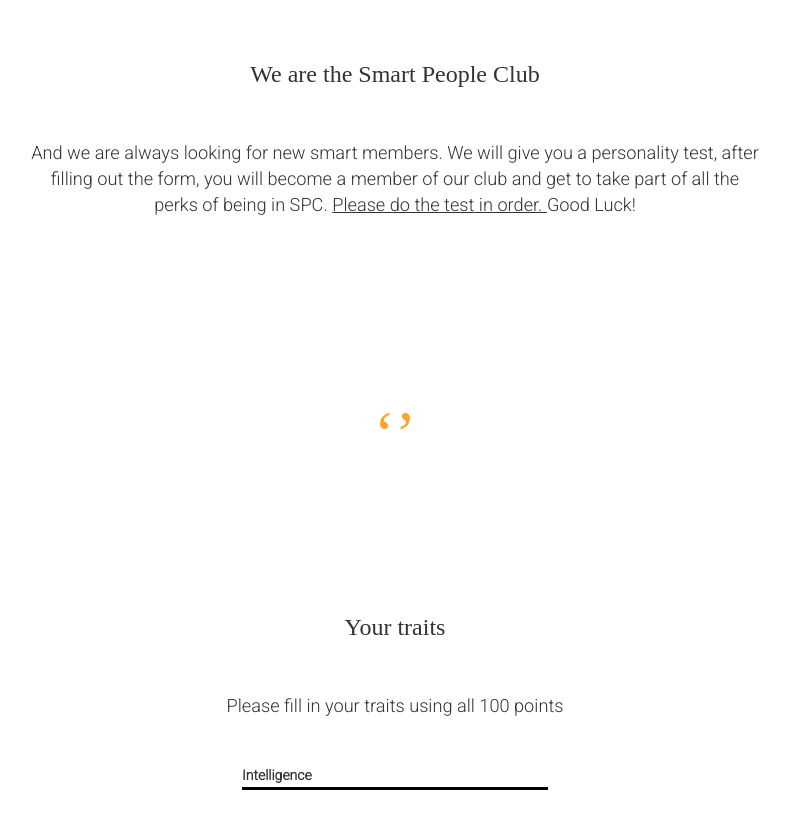
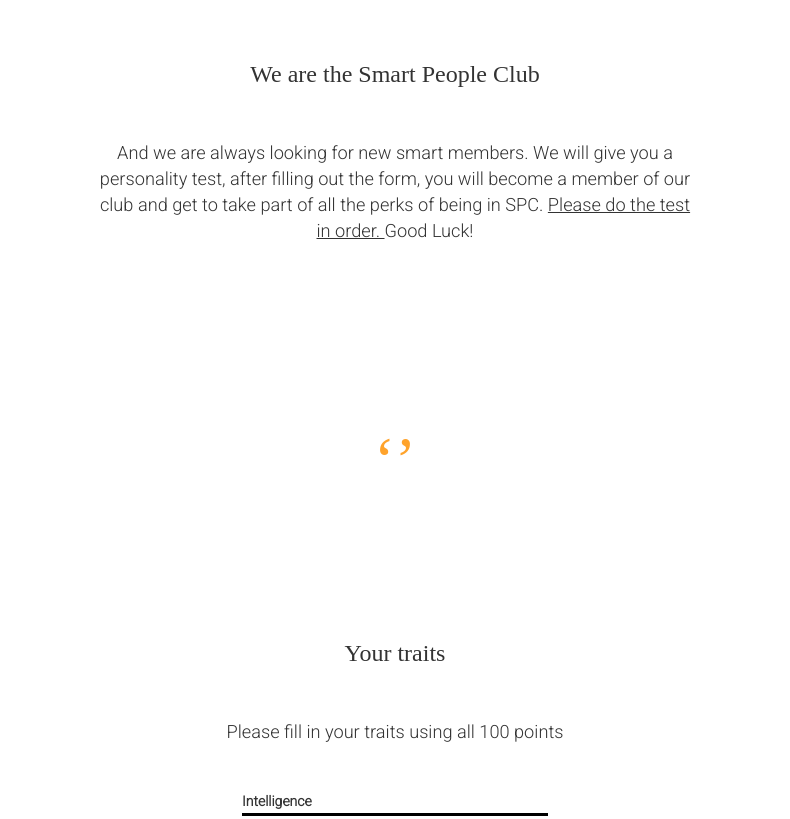
Before and after one commit to mikaelatorn/finalAssignment, a plain HTML site: page index.html in a window 1280 px wide. Shown: the part 740-1559 px from the top of the page, without its empty margins (245-1035 px from the left). Drawn offline with nearby package versions, Linux system fonts and the light colour scheme; a web font is replaced by a local one.

Commit message:
Update responsive.css

```diff
--- a/css/responsive.css
+++ b/css/responsive.css
@@ -36,4 +36,6 @@
     .form-group input { width: 25%;}
 
     .message-box { max-width: 50%;}
+
+    p { max-width: 50%; }
 }
```
